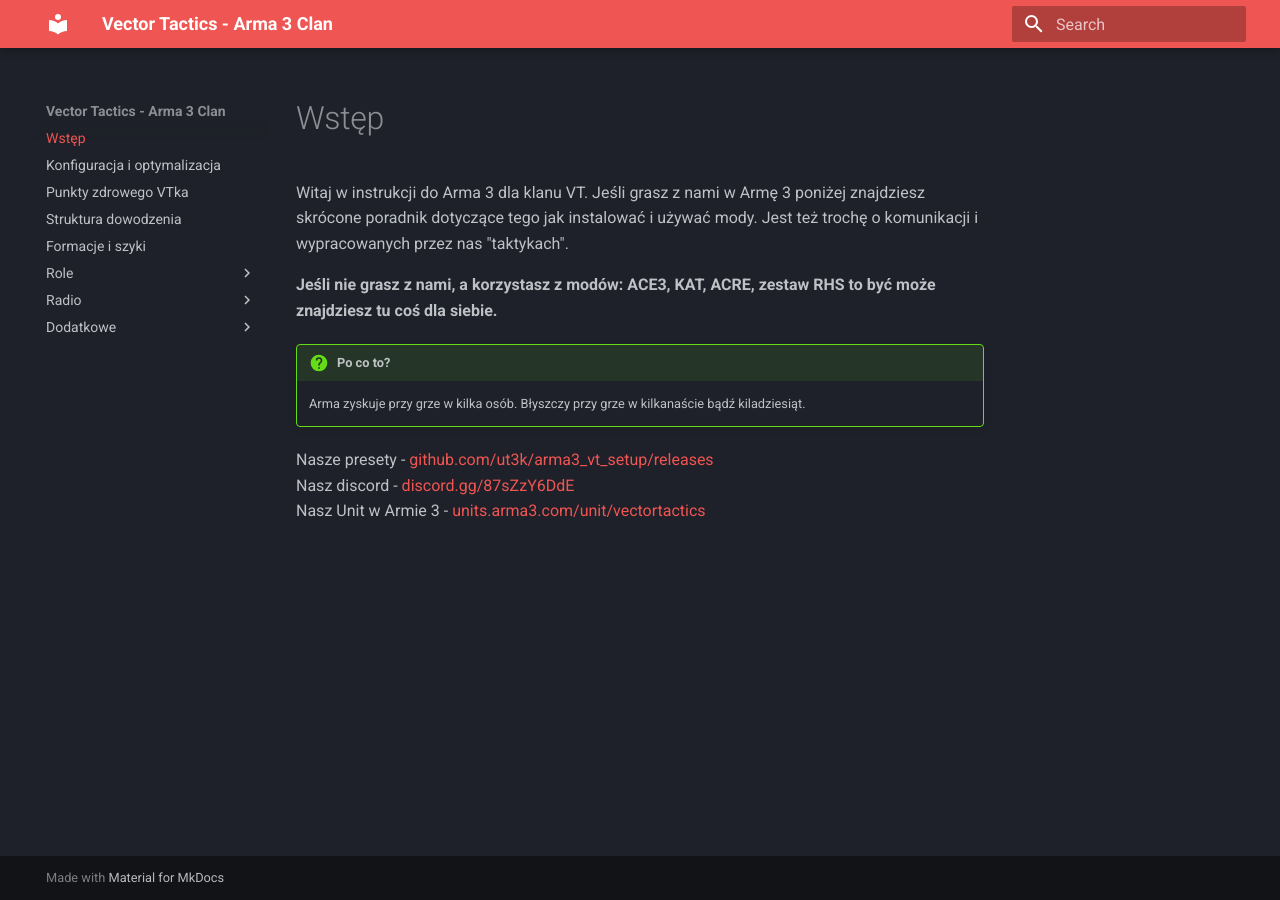
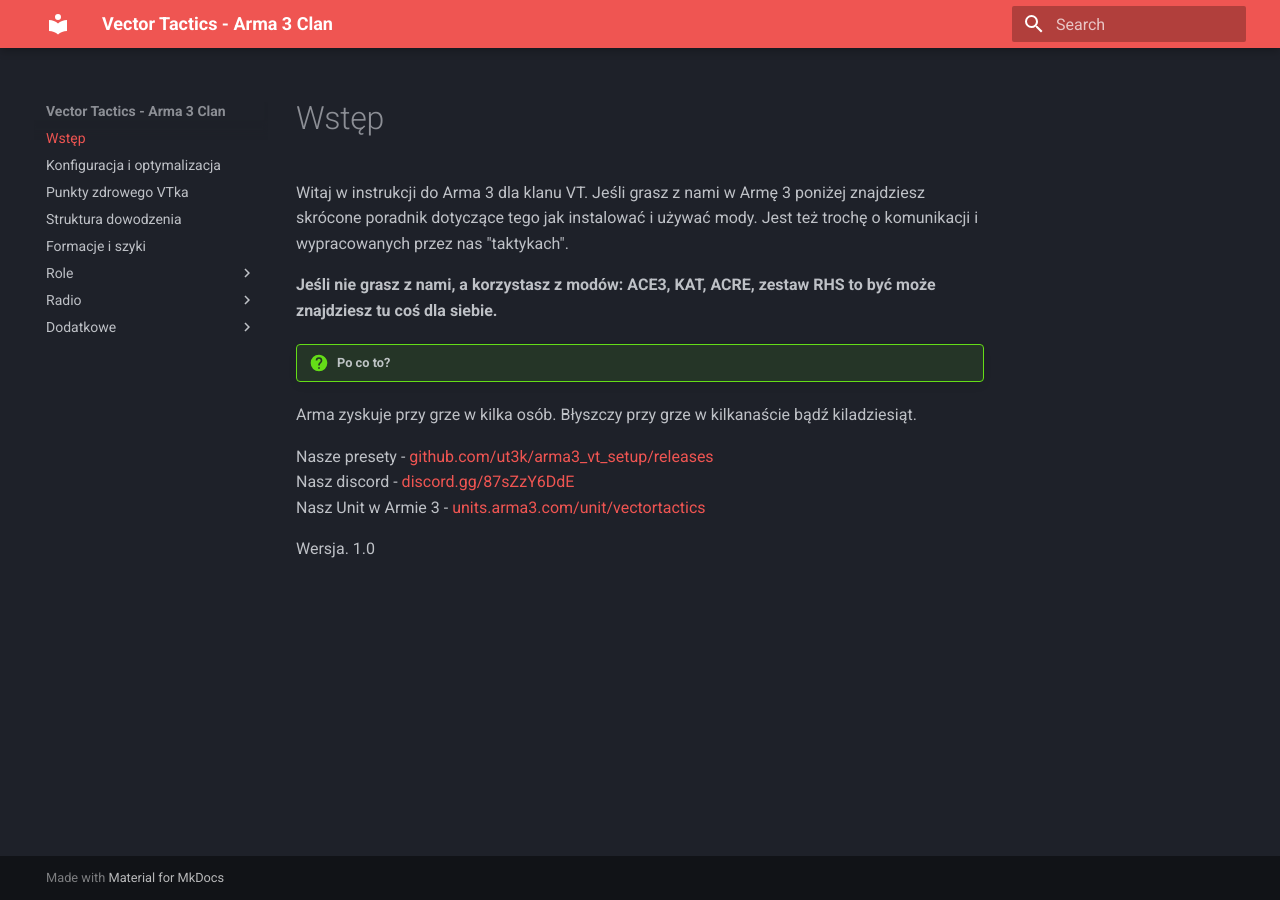
Before and after one commit to aquiceeo/vt-manual, an MkDocs documentation site: the page built from docs/index.md, in a window 1280 px wide. Built offline with MkDocs 1.6.1 and Material for MkDocs 9.7.7, drawn with Linux system fonts in a browser that asks for light colours.

Commit message:
Wersja 1.0

```diff
--- a/docs/index.md
+++ b/docs/index.md
@@ -1,11 +1,14 @@
 # Wstęp
+
 Witaj w instrukcji do Arma 3 dla klanu VT. Jeśli grasz z nami w Armę 3 poniżej znajdziesz skrócone poradnik dotyczące tego jak instalować i używać mody. Jest też trochę o komunikacji i wypracowanych przez nas "taktykach".
 
 **Jeśli nie grasz z nami, a korzystasz z modów: ACE3, KAT, ACRE, zestaw RHS to być może znajdziesz tu coś dla siebie.**
 
 !!! question "Po co to?"
-	Arma zyskuje przy grze w kilka osób. Błyszczy przy grze w kilkanaście bądź kiladziesiąt.
+Arma zyskuje przy grze w kilka osób. Błyszczy przy grze w kilkanaście bądź kiladziesiąt.
 
 Nasze presety - [github.com/ut3k/arma3_vt_setup/releases](https://github.com/ut3k/arma3_vt_setup/releases)
 Nasz discord - [discord.gg/87sZzY6DdE](https://discord.gg/87sZzY6DdE)
 Nasz Unit w Armie 3 - [units.arma3.com/unit/vectortactics](https://units.arma3.com/unit/vectortactics)
+
+Wersja. 1.0
```
Also changed, not shown: 1 other file.
